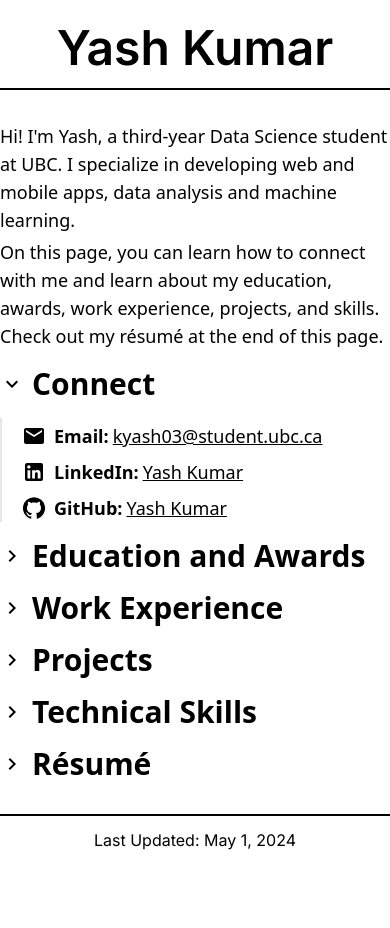
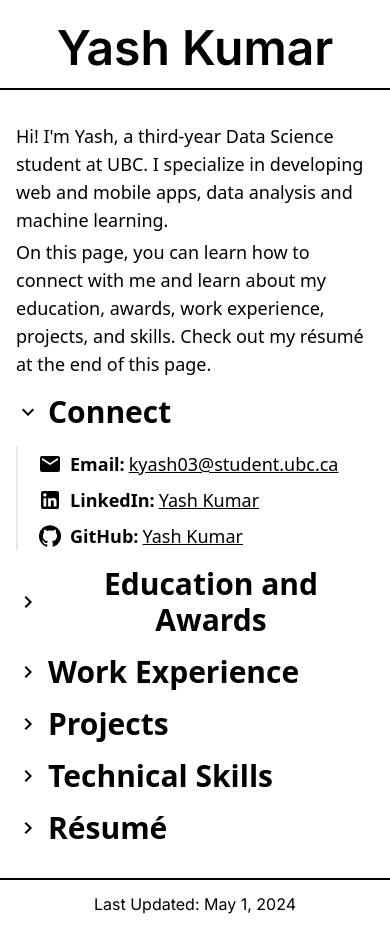
Before and after one commit to KYash03/PersonalWebsite, a Next.js app: page / in a window 390 px wide. Before the commit the page ends 864 px from the top, so only its background shows below. Built offline with nearby package versions, Linux system fonts and the light colour scheme.

Commit message:
added responsive css to main

```diff
--- a/app/page.tsx
+++ b/app/page.tsx
@@ -18,7 +18,7 @@
       </Head>
       <div className="flex flex-col min-h-screen">
         <Header />
-        <main className="flex-grow">
+        <main className="flex-grow px-4 md:px-0">
           <div className="flex font-sans text-lg">
             <div className="w-full max-w-screen-md flex flex-col space-y-4 mx-auto">
               <Intro />
```
